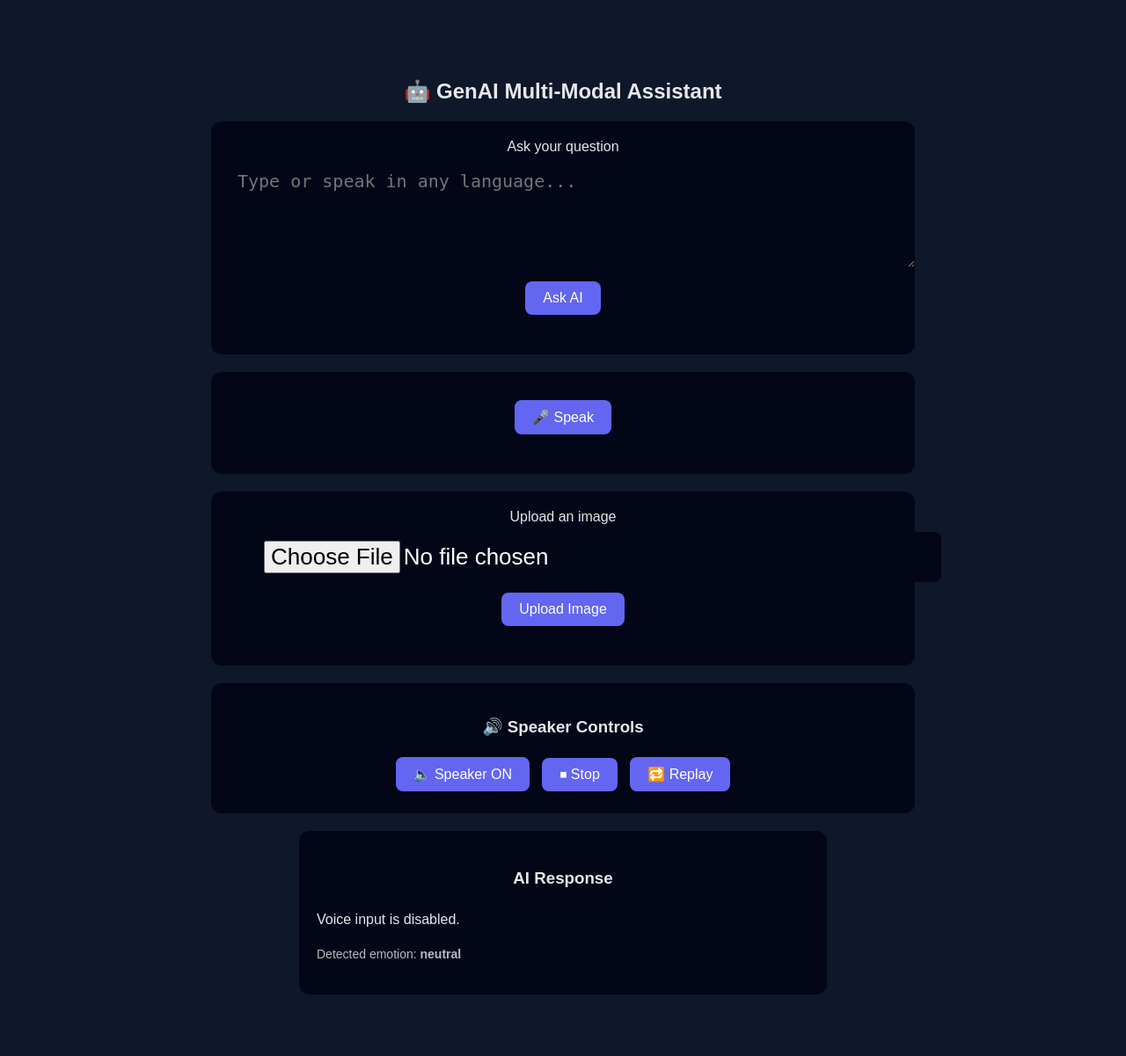
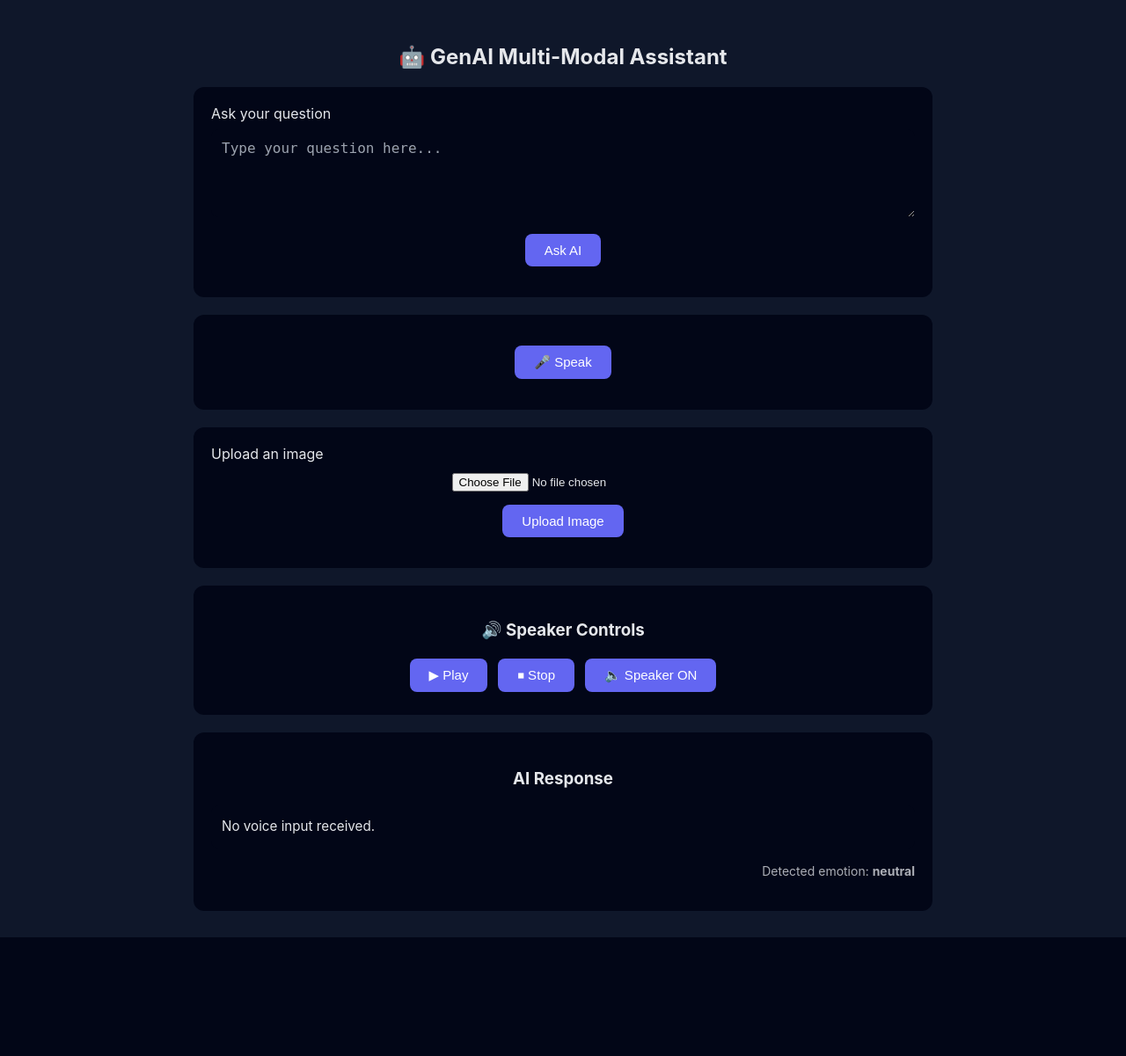
Before and after one commit to NisuBharti32/Genai-Multi-Modal-assistant, a Flask app: page /voice in a window 1280 px wide. Shown: the whole page at 88% size. After the commit the page ends 1066 px from the top, so only its background shows below. Run offline with Flask 3, Linux system fonts and the light colour scheme.

Commit message:
Improve emotion-aware responses, voice interaction, and UI styling

```diff
--- a/app.py
+++ b/app.py
@@ -1,63 +1,51 @@
 from flask import Flask, render_template, request
 import os
+import re
 from dotenv import load_dotenv
-from openai import OpenAI
-from werkzeug.utils import secure_filename
+from groq import Groq
+
+# 🔹 OCR + CV imports
+import pytesseract
+from PIL import Image
+import cv2
+
+# 🔹 Tesseract path (Windows fix)
+pytesseract.pytesseract.tesseract_cmd = r"C:\Program Files\Tesseract-OCR\tesseract.exe"
 
 # ---------- INIT ----------
 load_dotenv()
-
 app = Flask(__name__)
-app.config['UPLOAD_FOLDER'] = 'uploads'
-
-# ---------- VOICE FLAG ----------
-ENABLE_VOICE = os.getenv("ENABLE_VOICE", "false").lower() == "true"
-
-if ENABLE_VOICE:
-    try:
-        from utils.speech_to_text import voice_to_text
-    except Exception:
-        ENABLE_VOICE = False
-
-# ---------- IMAGE PROMPT ----------
-from utils.image_reader import generate_image_prompt
+app.config["UPLOAD_FOLDER"] = "uploads"
+os.makedirs(app.config["UPLOAD_FOLDER"], exist_ok=True)
 
 # ---------- GROQ CLIENT ----------
-client = OpenAI(
-    api_key=os.getenv("GROQ_API_KEY"),
-    base_url="https://api.groq.com/openai/v1"
-)
+client = Groq(api_key=os.getenv("GROQ_API_KEY"))
 
-# ---------- EMOTION DETECTOR ----------
+# ---------- EMOTION DETECTOR (FIXED) ----------
 def detect_emotion(text):
     text = text.lower()
 
-    angry_words = [
-        "angry", "bakwas", "galat", "nonsense",
-        "worst", "hate", "frustrated"
+    # 🔥 ONLY strong confusion signals
+    confused_words = [
+        "i am confused",
+        "samajh nahi",
+        "samajh nahi aa raha",
+        "mujhe samajh nahi",
+        "not clear",
+        "clear nahi",
+        "confusing"
     ]
-    confused_words = [
-        "confused", "samajh", "kaise", "kyu",
-        "how", "why", "not clear"
-    ]
-    happy_words = [
-        "happy", "great", "awesome",
-        "amazing", "love", "wow"
-    ]
-
-    for w in angry_words:
-        if w in text:
-            return "angry"
 
     for w in confused_words:
         if w in text:
             return "confused"
 
-    for w in happy_words:
-        if w in text:
-            return "happy"
+    return "neutral"
 
-    return "neutral"
+# ---------- STEP FORMAT FIX ----------
+def fix_numbered_lines(text):
+    text = re.sub(r'\s*(\d+\.)', r'\n\1', text)
+    return text.strip()
 
 # ---------- HOME ----------
 @app.route("/")
@@ -67,10 +55,34 @@ def home():
 # ---------- TEXT INPUT ----------
 @app.route("/ask", methods=["POST"])
 def ask_ai():
-    text = request.form.get("text", "")
+    user_text = request.form.get("text", "")
+    emotion = detect_emotion(user_text)
+
+    if emotion == "confused":
+        reply = confused_response(user_text)
+    else:
+        reply = normal_response(user_text)
+
+    return render_template("index.html", reply=reply, emotion=emotion)
+
+# ---------- VOICE INPUT (MIC FIX) ----------
+@app.route("/voice", methods=["GET"])
+def voice():
+    text = request.args.get("text", "")
+
+    if not text:
+        return render_template(
+            "index.html",
+            reply="No voice input received.",
+            emotion="neutral"
+        )
 
     emotion = detect_emotion(text)
-    reply = get_ai_response(text, emotion)
+
+    if emotion == "confused":
+        reply = confused_response(text)
+    else:
+        reply = normal_response(text)
 
     return render_template(
         "index.html",
@@ -78,50 +90,56 @@ def ask_ai():
         emotion=emotion
     )
 
-# ---------- VOICE INPUT ----------
-@app.route("/voice")
-def voice():
-    if not ENABLE_VOICE:
-        return render_template(
-            "index.html",
-            reply="Voice input is disabled.",
-            emotion="neutral"
-        )
-
-    text = request.args.get("text", "")
-    text = voice_to_text(text)
-
-    emotion = detect_emotion(text)
-    reply = get_ai_response(text, emotion)
-
-    return render_template(
-        "index.html",
-        reply=reply,
-        emotion=emotion
-    )
-
-# ---------- IMAGE INPUT ----------
+# ---------- IMAGE INPUT (UNCHANGED) ----------
 @app.route("/image", methods=["POST"])
 def image():
     file = request.files.get("image")
 
-    if not file:
+    if not file or file.filename == "":
         return render_template(
             "index.html",
-            reply="No image uploaded",
+            reply="No image uploaded.",
             emotion="neutral"
         )
 
-    os.makedirs(app.config['UPLOAD_FOLDER'], exist_ok=True)
+    image_path = os.path.join(app.config["UPLOAD_FOLDER"], file.filename)
+    file.save(image_path)
 
-    path = os.path.join(
-        app.config['UPLOAD_FOLDER'],
-        secure_filename(file.filename)
+    img = cv2.imread(image_path)
+    gray = cv2.cvtColor(img, cv2.COLOR_BGR2GRAY)
+    gray = cv2.threshold(
+        gray, 0, 255,
+        cv2.THRESH_BINARY + cv2.THRESH_OTSU
+    )[1]
+
+    custom_config = r'--oem 3 --psm 6'
+    extracted_text = pytesseract.image_to_string(
+        gray,
+        config=custom_config
+    ).strip()
+
+    if not extracted_text:
+        extracted_text = "Some text is present, but handwriting is unclear."
+
+    prompt = f"""
+The following text was extracted from an uploaded image (such as a medical prescription):
+
+{extracted_text}
+
+Explain the content clearly in simple language.
+If medicines are mentioned, explain their usage in an easy way.
+"""
+
+    res = client.chat.completions.create(
+        model="llama-3.1-8b-instant",
+        messages=[
+            {"role": "system", "content": "You explain extracted medical text clearly and responsibly."},
+            {"role": "user", "content": prompt}
+        ],
+        temperature=0.3
     )
-    file.save(path)
 
-    prompt = generate_image_prompt(path)
-    reply = get_ai_response(prompt, "neutral")
+    reply = res.choices[0].message.content.strip()
 
     return render_template(
         "index.html",
@@ -129,63 +147,52 @@ def image():
         emotion="neutral"
     )
 
-# ---------- AI RESPONSE (🔥 EMOTION-AWARE) ----------
-def get_ai_response(text, emotion):
-    if not text:
-        return "Please ask something."
-
-    if emotion == "angry":
-        system_prompt = """
-You are an empathetic AI assistant.
-The user is angry or frustrated.
-
-RULES:
-- Be calm and polite
-- Reassure the user
-- Explain clearly
-"""
-    elif emotion == "confused":
-        system_prompt = """
-You are a patient teacher.
-The user is confused.
-
-RULES:
-- Explain step by step
-- Use simple language
-- Give a small example
-"""
-    elif emotion == "happy":
-        system_prompt = """
-You are a friendly AI assistant.
-The user is happy.
-
-RULES:
-- Be positive and encouraging
-- Keep the tone warm
-"""
-    else:
-        system_prompt = """
+# ---------- NORMAL TEXT RESPONSE (PARAGRAPH) ----------
+def normal_response(text):
+    system_prompt = """
 You are a helpful AI assistant.
 
 RULES:
-- Be neutral and informative
+- Answer in ONE short paragraph
+- Do NOT use numbered points
+- Do NOT explain step by step
+- Keep language simple and natural
 """
 
-    try:
-        response = client.chat.completions.create(
-            model="llama-3.1-8b-instant",
-            messages=[
-                {"role": "system", "content": system_prompt},
-                {"role": "user", "content": text}
-            ],
-            temperature=0.6
-        )
-        return response.choices[0].message.content.strip()
+    res = client.chat.completions.create(
+        model="llama-3.1-8b-instant",
+        messages=[
+            {"role": "system", "content": system_prompt},
+            {"role": "user", "content": text}
+        ],
+        temperature=0.6
+    )
+    return res.choices[0].message.content.strip()
 
-    except Exception as e:
-        return f"Error: {e}"
+# ---------- CONFUSED TEXT RESPONSE (STEP-BY-STEP) ----------
+def confused_response(text):
+    system_prompt = """
+You are a patient teacher.
+
+STRICT RULES:
+- ALWAYS answer step by step
+- Use ONLY numbered points (1, 2, 3...)
+- Each point must be ONE complete sentence
+- NO paragraphs
+- NO extra text before or after steps
+"""
+
+    res = client.chat.completions.create(
+        model="llama-3.1-8b-instant",
+        messages=[
+            {"role": "system", "content": system_prompt},
+            {"role": "user", "content": text}
+        ],
+        temperature=0.2
+    )
+
+    return fix_numbered_lines(res.choices[0].message.content.strip())
 
 # ---------- RUN ----------
 if __name__ == "__main__":
-    os.makedirs("uploads", exist_ok=True)
     app.run(debug=True)
--- a/static/style.css
+++ b/static/style.css
@@ -1,74 +1,31 @@
-body {
-    font-family: Arial, sans-serif;
-    background-color: #f4f4f4;
-    text-align: center;
-    padding: 40px;
-}
- hr {
-    display:none;
-
-}
-button {
-    margin-bottom: 25px;
-}
-body {
-    background-color:#285351;
-    color:#12172b;
-    font-family: "Inter", sans-serif;
-    transition: all 0.3s ease;
-
+/* ===== GLOBAL RESET ===== */
+* {
+    box-sizing: border-box;
 }
 
-
-textarea {
-    width: 60%;
-    height: 100px;
-    font-size: 20px;
-    color: black;
-}
-
-input[type="file"] {
-    font-size: 26px;
-    margin-left:30px;
-}
-
-button {
-    padding: 20px 30px;
-    font-size: 16px;
-    cursor: pointer;
-}
-
-button:hover {
-    background-color: #1c66ac67;
-}
-
-.response {
-    margin-top: 20px;
-    background: hwb(0 100% 0% / 0.966);
-    padding: 15px;
-    border-radius: 8px;
-    width: 70%;
-    margin-left: auto;
-    margin-right: auto;
-    text-align: left;
-}
+/* ===== BODY ===== */
 body {
     background: #0f172a;
     color: #e5e7eb;
-    font-family: Arial, sans-serif;
+    font-family: "Inter", Arial, sans-serif;
     margin: 0;
+    padding: 0;
 }
 
+/* ===== CONTAINER ===== */
 .container {
-    max-width: 800px;
+    max-width: 900px;
     margin: auto;
     padding: 30px;
 }
 
+/* ===== HEADINGS ===== */
 h2, h3 {
     text-align: center;
+    margin-bottom: 15px;
 }
 
+/* ===== CARD ===== */
 .card {
     background: #020617;
     padding: 20px;
@@ -76,43 +33,93 @@ h2, h3 {
     margin-top: 20px;
 }
 
+/* ===== CENTER HELPER ===== */
 .center {
     text-align: center;
 }
 
-textarea, input[type="file"] {
+/* ===== TEXTAREA ===== */
+textarea {
     width: 100%;
     margin-top: 8px;
-    padding: 10px;
+    padding: 12px;
     border-radius: 8px;
     border: none;
     background: #020617;
-    color: white;
+    color: #e5e7eb;
+    font-size: 16px;
 }
 
+textarea::placeholder {
+    color: #9ca3af;
+}
+
+/* ===== FILE INPUT (CENTER FIX) ===== */
+input[type="file"] {
+    display: block;
+    margin: 12px auto;
+    color: #e5e7eb;
+}
+
+/* ===== BUTTONS (CENTER FIX) ===== */
 button {
-    margin-top: 12px;
-    padding: 10px 20px;
+    display: block;              /* 👈 important */
+    margin: 15px auto;           /* 👈 center horizontally */
+    padding: 10px 22px;
     border: none;
     border-radius: 8px;
     cursor: pointer;
     background: #6366f1;
     color: white;
+    font-size: 15px;
+    transition: background 0.2s ease;
 }
 
 button:hover {
     background: #4f46e5;
 }
 
-.btn-group button {
-    margin: 5px;
+/* ===== BUTTON GROUP (Speaker Controls) ===== */
+.btn-group {
+    display: flex;
+    justify-content: center;     /* 👈 center buttons */
+    flex-wrap: wrap;
 }
 
+.btn-group button {
+    margin: 6px;
+}
+
+/* ===== RESPONSE ===== */
 .response {
+    margin-top: 20px;
     line-height: 1.6;
 }
 
+/* ===== AI RESPONSE TEXT ===== */
+#ai-text {
+    white-space: pre-wrap;
+    word-wrap: break-word;
+    overflow-wrap: break-word;
+    font-family: inherit;
+    font-size: 0.95rem;
+    line-height: 1.6;
+    padding: 12px;
+    background: #020617;
+    border-radius: 8px;
+    max-width: 100%;
+    overflow-x: hidden;
+}
+
+/* ===== EMOTION TEXT ===== */
 .emotion {
-    opacity: 0.8;
+    margin-top: 8px;
+    opacity: 0.75;
     font-size: 14px;
+    text-align: right;
 }
+
+/* ===== HIDE HR ===== */
+hr {
+    display: none;
+}
--- a/templates/index.html
+++ b/templates/index.html
@@ -22,18 +22,18 @@
     <textarea
         id="text-input"
         name="text"
-        placeholder="Type or speak in any language..."
+        placeholder="Type your question here..."
         rows="4"
         required></textarea>
 
-    <button type="submit">Ask AI</button>
+    <div class="center">
+        <button type="submit">Ask AI</button>
+    </div>
 </form>
 
-<!-- ================= VOICE INPUT ================= -->
+<!-- ================= VOICE INPUT (SPEAK FEATURE) ================= -->
 <div class="card center">
-    <button id="voice-btn" type="button">
-        🎤 Speak
-    </button>
+    <button id="voice-btn" type="button">🎤 Speak</button>
 </div>
 
 <!-- ================= IMAGE INPUT ================= -->
@@ -48,7 +48,9 @@
         accept="image/*"
         required>
 
-    <button type="submit">Upload Image</button>
+    <div class="center">
+        <button type="submit">Upload Image</button>
+    </div>
 </form>
 
 <!-- ================= SPEAKER CONTROLS ================= -->
@@ -56,9 +58,9 @@
     <h3>🔊 Speaker Controls</h3>
 
     <div class="btn-group">
+        <button id="play-speech">▶ Play</button>
+        <button id="stop-speech">⏹ Stop</button>
         <button id="speaker-toggle">🔈 Speaker ON</button>
-        <button id="stop-speech">⏹ Stop</button>
-        <button id="replay-speech">🔁 Replay</button>
     </div>
 </div>
 
@@ -66,7 +68,8 @@
 {% if reply %}
 <div class="response card">
     <h3>AI Response</h3>
-    <p id="ai-text">{{ reply|safe }}</p>
+
+    <pre id="ai-text">{{ reply }}</pre>
 
     {% if emotion %}
     <p class="emotion">
@@ -80,85 +83,85 @@
 
 <!-- ================= JS ================= -->
 <script>
-/* -------- VOICE INPUT (MIC) -------- */
-document.getElementById("voice-btn").onclick = () => {
+/* ---------- READ URL PARAMS ---------- */
+const urlParams = new URLSearchParams(window.location.search);
+const autoSpeak = urlParams.get("speak") === "1";
+
+/* ---------- VOICE INPUT (MIC) ---------- */
+document.getElementById("voice-btn").addEventListener("click", () => {
     const SR = window.SpeechRecognition || window.webkitSpeechRecognition;
-    if (!SR) return alert("Please use Chrome browser");
+    if (!SR) {
+        alert("Please use Google Chrome for voice input.");
+        return;
+    }
 
-    const recog = new SR();
-    recog.lang = "en-IN"; // Hinglish best support
-    recog.start();
+    const recognition = new SR();
+    recognition.lang = "en-IN";
+    recognition.start();
 
-    recog.onresult = e => {
-        const text = e.results[0][0].transcript;
-        window.location.href = `/voice?text=${encodeURIComponent(text)}`;
+    recognition.onresult = (event) => {
+        const spokenText = event.results[0][0].transcript;
+        window.location.href =
+            `/voice?text=${encodeURIComponent(spokenText)}&speak=1`;
     };
-};
+});
 
-/* -------- SPEAKER (CLEAR ENGLISH VOICE) -------- */
+/* ---------- SPEAKER (TEXT TO SPEECH) ---------- */
 let speakerOn = true;
 let lastText = "";
 let lastEmotion = "{{ emotion }}";
 
 function speak(text) {
-    if (!speakerOn || !speechSynthesis) return;
+    if (!speechSynthesis || !speakerOn || !text) return;
 
     speechSynthesis.cancel();
-
     const u = new SpeechSynthesisUtterance(text);
-
-    /* ✅ FORCE ENGLISH VOICE (BEST FOR HINDI / HINGLISH) */
     u.lang = "en-IN";
 
-    // 🎭 Emotion-based tuning (EXAGGERATED for clarity)
-    if (lastEmotion === "angry") {
-        u.rate = 0.7;   // very calm
-        u.pitch = 0.7;
-    }
-    else if (lastEmotion === "confused") {
-        u.rate = 0.85;  // teacher-like
+    if (lastEmotion === "confused") {
+        u.rate = 0.85;
         u.pitch = 1.0;
-    }
-    else if (lastEmotion === "happy") {
-        u.rate = 1.15;  // energetic
-        u.pitch = 1.4;
-    }
-    else {
+    } else {
         u.rate = 1.0;
         u.pitch = 1.0;
-    }
-
-    // 🎙️ Prefer Google / Microsoft English voices
-    const voices = speechSynthesis.getVoices();
-    const preferredVoice = voices.find(v =>
-        v.lang.includes("en") &&
-        (v.name.includes("Google") || v.name.includes("Microsoft"))
-    );
-    if (preferredVoice) {
-        u.voice = preferredVoice;
     }
 
     speechSynthesis.speak(u);
 }
 
+/* ---------- AUTO SPEAK ON PAGE LOAD (ONLY FOR MIC) ---------- */
 window.onload = () => {
     const el = document.getElementById("ai-text");
-    if (el) {
-        lastText = el.innerText;
+    if (!el) return;
+
+    lastText = el.innerText.trim();
+
+    // 🔥 THIS WAS MISSING
+    if (autoSpeak) {
         speak(lastText);
     }
 };
 
-document.getElementById("speaker-toggle").onclick = () => {
+/* ---------- CONTROLS ---------- */
+document.getElementById("play-speech").addEventListener("click", () => {
+    speak(lastText);
+});
+
+document.getElementById("stop-speech").addEventListener("click", () => {
+    speechSynthesis.cancel();
+});
+
+document.getElementById("speaker-toggle").addEventListener("click", () => {
     speakerOn = !speakerOn;
-    if (!speakerOn) speechSynthesis.cancel();
-};
+    const btn = document.getElementById("speaker-toggle");
 
-document.getElementById("stop-speech").onclick = () =>
-    speechSynthesis.cancel();
-
-document.getElementById("replay-speech").onclick = () =>
-    speak(lastText);
+    if (!speakerOn) {
+        speechSynthesis.cancel();
+        btn.innerText = "🔇 Speaker OFF";
+    } else {
+        btn.innerText = "🔈 Speaker ON";
+    }
+});
 </script>
 
 </body>
--- a/utils/image_reader.py
+++ b/utils/image_reader.py
@@ -1,5 +1,4 @@
 import os
-
 
 def generate_image_prompt(image_path: str) -> str:
     """
@@ -33,5 +32,4 @@ Guidelines:
 
 Start directly with the explanation.
 """
-
     return prompt
```
Also changed, not shown: 1 other file.
